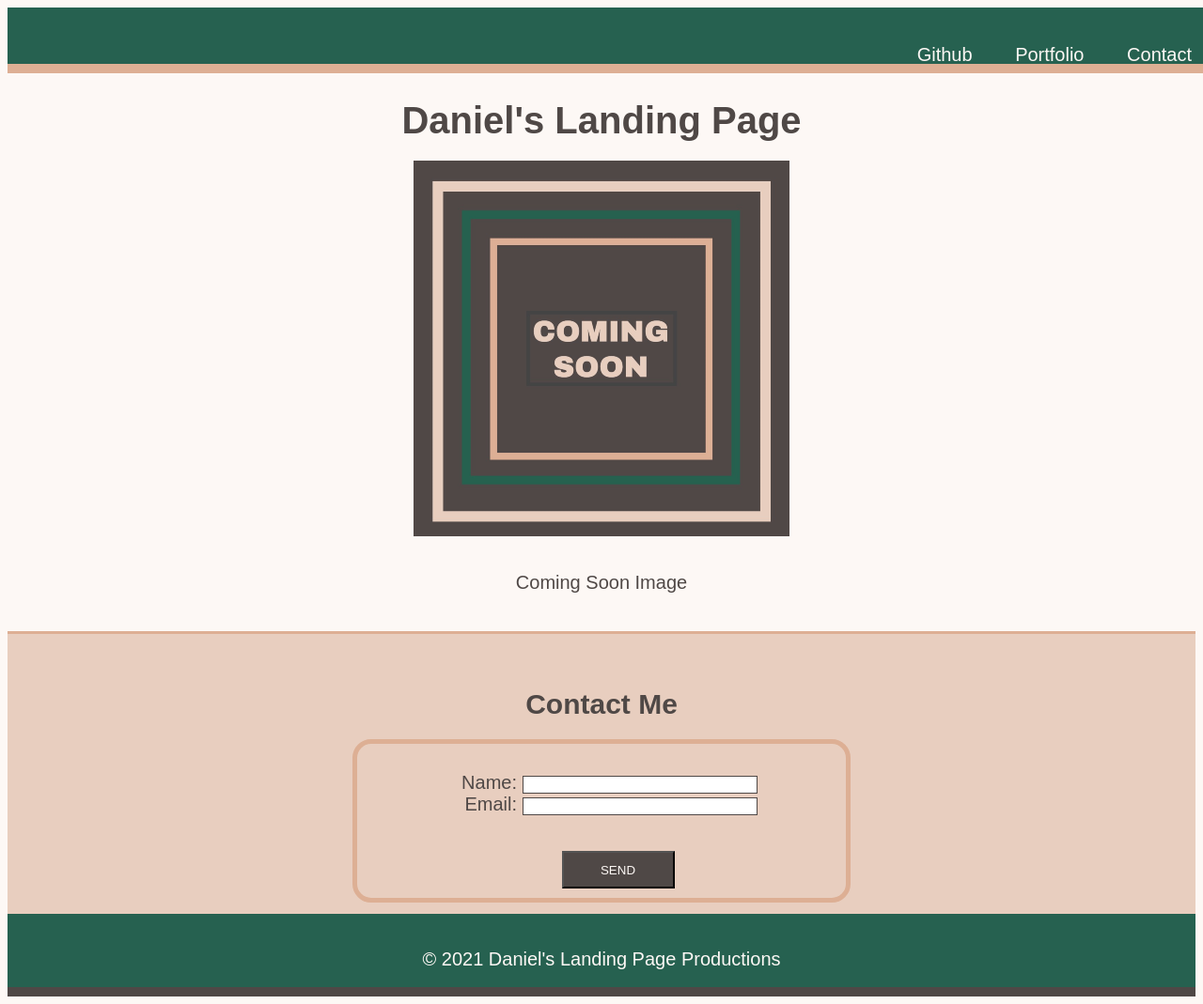
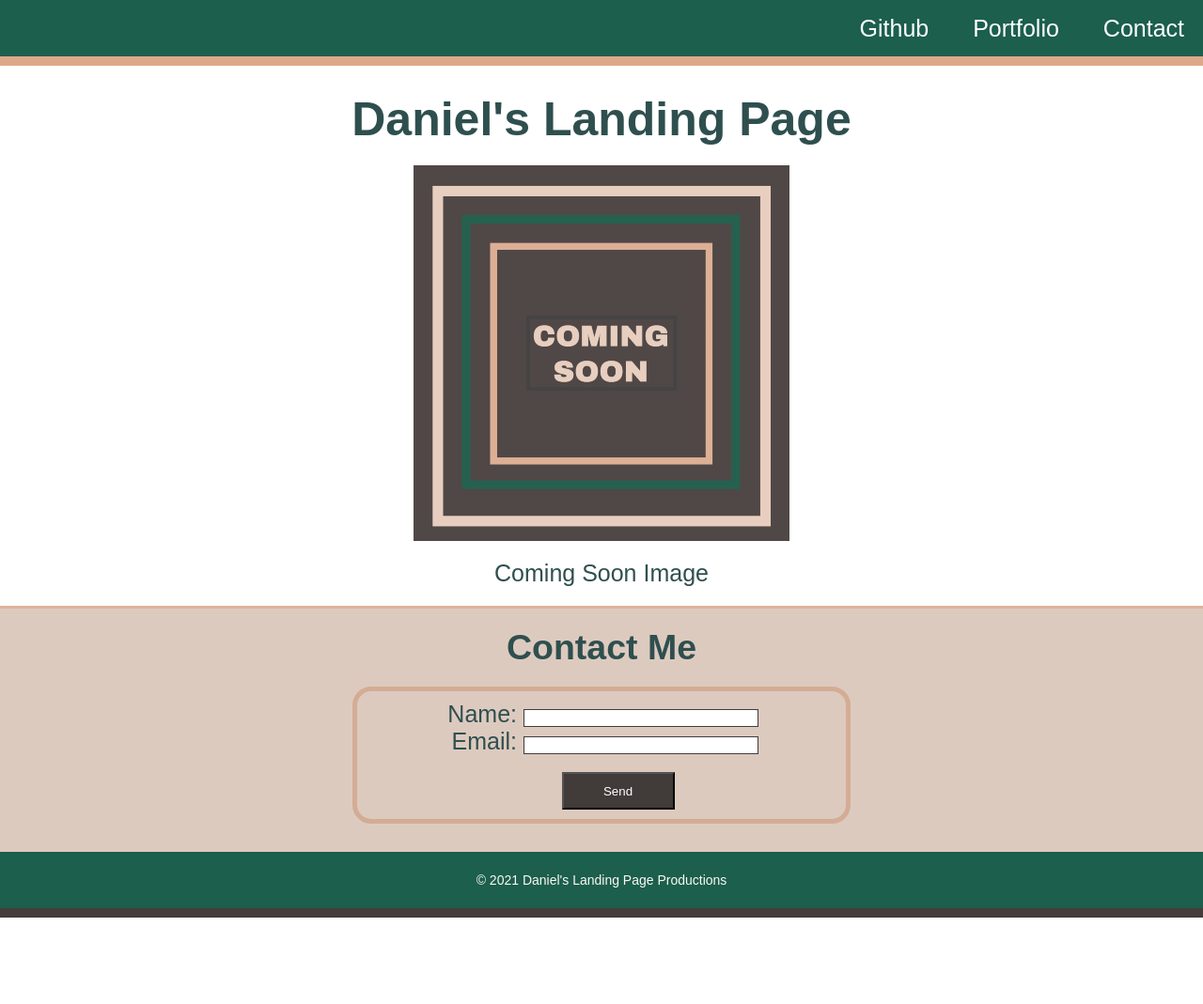
Before and after one commit to DanielPeterman/page-landing, a plain HTML site: page index.html in a window 1280 px wide. Shown: the whole page at 94% size. After the commit the page ends 977 px from the top, so only its background shows below. Drawn offline with Linux system fonts and the light colour scheme.

Commit message:
fourth commit

```diff
--- a/index.html
+++ b/index.html
@@ -10,20 +10,20 @@
     <nav class="text-rightside">
       <ul>
         <li> <a href="https://github.com/DanielPeterman">Github</a></li>
-        <li> <a href="portfolio">Portfolio</a></li>
-        <li> <a href="contact">Contact</a></li>
+        <li> <a href="To be added">Portfolio</a></li>
+        <li> <a href="To be added">Contact</a></li>
       </ul>
     </nav>
   </header>
 
   <main>
     <h1 class="text-center">Daniel's Landing Page</h1>
-    <figure>
+    <div>
       <img src="./Images/image-1.png" alt="Graphic with Coming Soon text">
-      <figcaption class="text-center">Coming Soon Image</figcaption>
-    </figure>
-    <section id="contact">
-      <h2 class="text-center">Contact Me</h2>
+      <div id="caption">Coming Soon Image</div>
+    </div>
+    <section class="contact">
+      <h2 id="contact">Contact Me</h2>
       <form>
         <ul>
           <li>
@@ -36,16 +36,15 @@
           </li>
         </ul>
         <div class="text-center">
-          <button type="submit">SEND</button>
+          <button type="submit">Send</button>
         </div>
       </form>
     </section>
   </main>
 
-  <footer class="text-center">
-    © 2021 Daniel's Landing Page Productions
+  <footer id="footer">
+    <span>&copy</span> 2021 Daniel's Landing Page Productions
   </footer>
-
 </body>
 
 </html>
--- a/style.css
+++ b/style.css
@@ -1,27 +1,35 @@
-<<<<<<< HEAD
 * {
     margin:0;
-    padding:0;
   }
 
-  .text-centered {
+  .text-center {
     text-align: center;
     padding-top: 18px;
+  }
+
+  #caption {
+    text-align: center;
+    padding-bottom: 20px;
   }
 
   .text-rightside {
     text-align: right;
   }
 
+  #contact {
+    text-align: center;
+    padding-bottom: 20px;
+  }
+
   body {
     position: relative;
-    font-family: "Goudy Bookletter 1911", sans-serif;
-    font-size: 20px;
-    background-color: #FDF8F5;
-    color: #4F4846;
+    font-family: sans-serif;
+    font-size: 25px;
+    background-color: white;
+    color: darkslategray;
   }
 
-  h1, h2 {
+  h1 {
     margin: 20px;
   }
 
@@ -37,26 +45,26 @@
 
   a {
     text-decoration: none;
-    color: #FDF8F5;
+    color: white;
   }
 
   header, footer {
     height: 60px;
     width: 100%;
     line-height: 60px;
-    background-color: #266150;
+    background-color: #1b5f4c;
   }
 
   header {
     position: fixed;
-    border-bottom: 10px solid #DDAF94;
+    border-bottom: 10px solid #dda889;
   }
 
   footer {
     position: absolute;
     margin-top: 0;
     bottom: 0;
-    border-bottom: 10px solid #4F4846;
+    border-bottom: 10px solid #443d3c;
     color: #FDF8F5;
   }
 
@@ -72,15 +80,15 @@
   section {
     margin-bottom: 0;
     padding: 20px 10px 40px 10px;
-    border-top: 3px solid #DDAF94;
-    background-color:  #E8CEBF;
+    border-top: 3px solid #ddb39b;
+    background-color:  #ddcabf;
   }
 
   form {
     margin: 0 auto;
     width: 500px;
     padding: 10px;
-    border: 5px solid #DDAF94;
+    border: 5px solid #d4ac95;
     border-radius: 20px;
   }
 
@@ -92,7 +100,7 @@
   input, textarea {
     box-sizing: border-box;
     width: 250px;
-    border: 1px solid #4F4846;
+    border: 1px solid #413c3b;
   }
 
   textarea {
@@ -103,121 +111,13 @@
   button {
     height: 40px;
     width: 120px;
-    background-color: #4F4846;
-    color: #FDF8F5;
+    background-color: #413b39;
+    color: white;
     text-align: center;
     margin-left:35px;
   }
 
-=======
-* {
-    margin:0;
-    padding:0;
+  #footer {
+    font-size: 14px;
+    text-align: center;
   }
-
-  .text-center {
-    text-align: center;
-    padding-top: 18px;
-  }
-
-  .text-rightside {
-    text-align: right;
-  }
-
-  body {
-    position: relative;
-    font-family: "Goudy Bookletter 1911", sans-serif;
-    font-size: 20px;
-    background-color: #FDF8F5;
-    color: #4F4846;
-  }
-
-  h1, h2 {
-    margin: 20px;
-  }
-
-  main {
-    padding: 60px 0;
-  }
-
-  li {
-    display: inline;
-    padding: 0px 20px;
-    text-decoration: none;
-  }
-
-  a {
-    text-decoration: none;
-    color: #FDF8F5;
-  }
-
-  header, footer {
-    height: 60px;
-    width: 100%;
-    line-height: 60px;
-    background-color: #266150;
-  }
-
-  header {
-    position: fixed;
-    border-bottom: 10px solid #DDAF94;
-  }
-
-  footer {
-    position: absolute;
-    margin-top: 0;
-    bottom: 0;
-    border-bottom: 10px solid #4F4846;
-    color: #FDF8F5;
-  }
-
-  figure {
-    margin-bottom: 40px;
-  }
-
-  img {
-    display: block;
-    margin: 20px auto;
-  }
-
-  section {
-    margin-bottom: 0;
-    padding: 20px 10px 40px 10px;
-    border-top: 3px solid #DDAF94;
-    background-color:  #E8CEBF;
-  }
-
-  form {
-    margin: 0 auto;
-    width: 500px;
-    padding: 10px;
-    border: 5px solid #DDAF94;
-    border-radius: 20px;
-  }
-
-  label {
-    display: inline-block;
-    width: 100px;
-  }
-
-  input, textarea {
-    box-sizing: border-box;
-    width: 250px;
-    border: 1px solid #4F4846;
-  }
-
-  textarea {
-    vertical-align: top;
-    height: 50px;
-  }
-
-  button {
-    height: 40px;
-    width: 120px;
-    background-color: #4F4846;
-    color: #FDF8F5;
-    text-align: center;
-    margin-left:35px;
-  }
-
->>>>>>> d1cedda786a1fca994775cdf28ba9f7d206ce0c6
```
